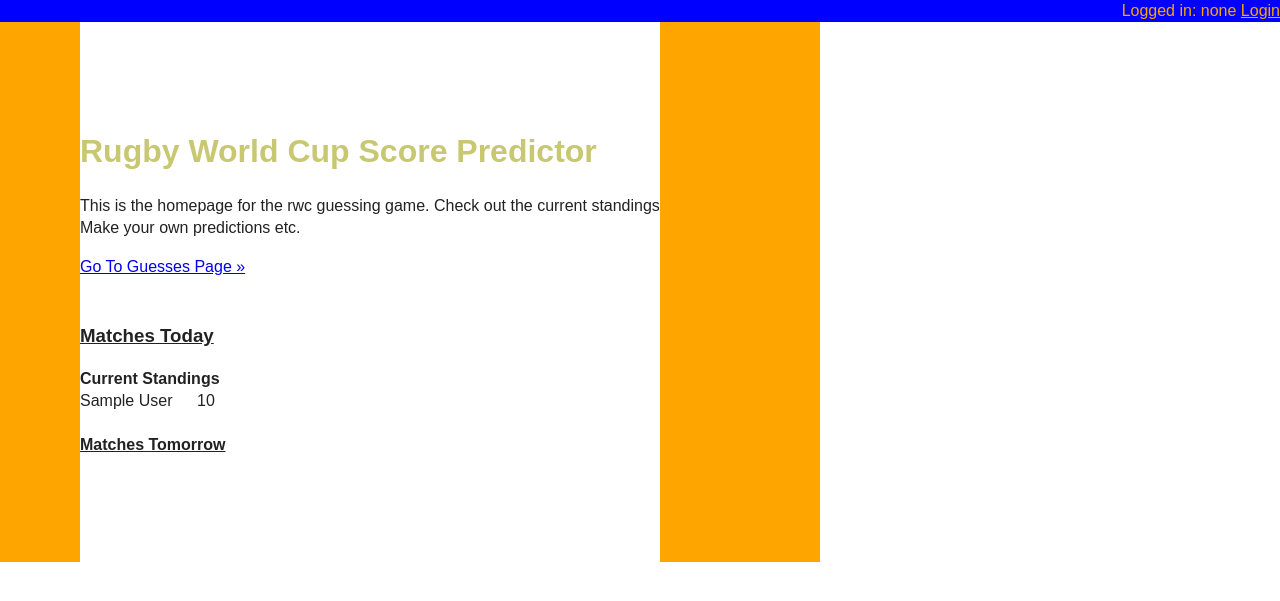
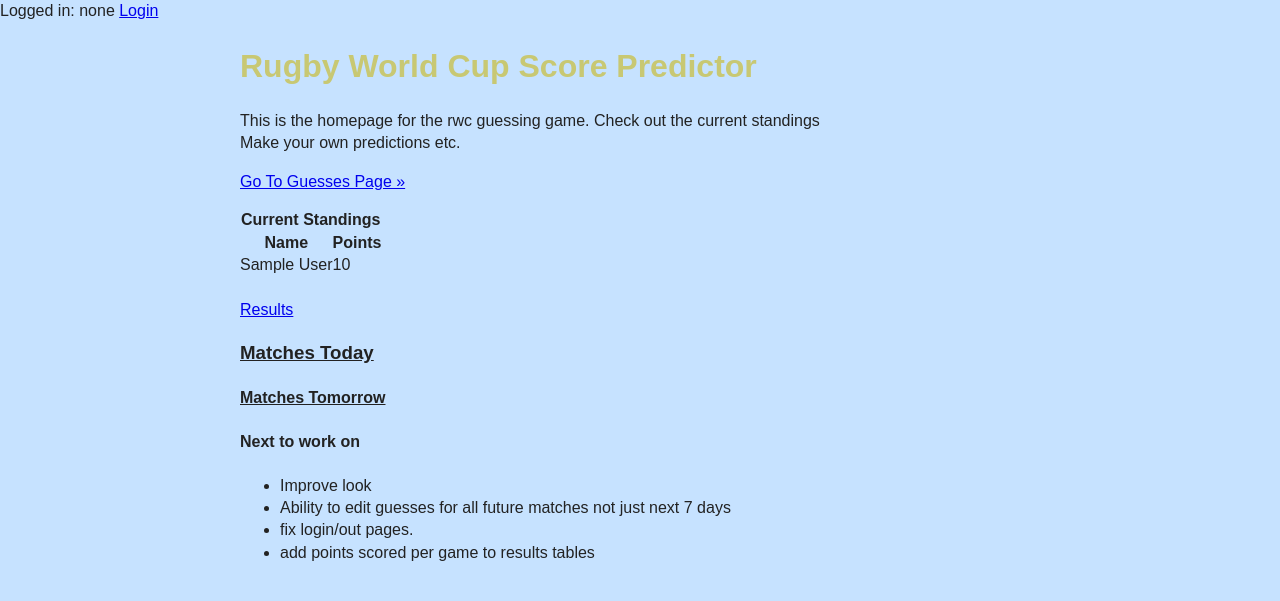
Before and after one commit to BarnettMichael/website, a Django app: page /rwc in a window 1280 px wide. Shown: the top 601 px of the page. Run offline with Django 3.2, Linux system fonts and the light colour scheme; tables that the repository leaves empty hold one stand-in row (values such as "Sample post"); some libraries are stand-ins or nearby versions.

Commit message:
added results view, small css changes

```diff
--- a/rwc/models.py
+++ b/rwc/models.py
@@ -70,7 +70,7 @@ class Guess(models.Model):
 
     match = models.ForeignKey(Match)
     user = models.ForeignKey(User)
-    score_difference = models.PositiveSmallIntegerField(blank=True, null=True)
+    score_difference = models.PositiveSmallIntegerField(blank=True, null=True, default=0)
     winning_team = models.ForeignKey(Team, blank=True, null=True)
 
     def __str__(self):
--- a/rwc/templates/rwc/rwc_home.html
+++ b/rwc/templates/rwc/rwc_home.html
@@ -14,28 +14,17 @@
           <p>
               <a class="btn btn-default" href="{% url 'rwc_guesses' %}" role="button">Go To Guesses Page &raquo;</a>
           </p>
-        <!-- <p><a class="btn btn-primary btn-lg" href="#" role="button">Learn more &raquo;</a></p> -->
       </div>
     </div>
 
     <div class="container">
-      <!-- Example row of columns -->
-      <div class="row">
-        <div class="col-md-4">
-            <h3>
-            <br id="matchlist">
-                <u>Matches Today</u>
-                {% for match in matches_today %}
-                    {{ match }} : {{ match.time }} </br>
-                {% endfor %}
-            </h3>
-        </div>
-      </div>
-      <div class=table>
         <table>
             <thead>
                 <tr>
                     <th colspan="2">Current Standings</th>
+                </tr>
+                <tr>
+                    <th>Name</th><th>Points</th>
                 </tr>
             </thead>
             <tbody>
@@ -45,20 +34,29 @@
                 </tr>
             {% endfor %}
              </tbody>
+        </table>
+        </br>
+        <a href="{% url 'rwc_results' %}">Results</a>
+        <h3>
+        <u>Matches Today</u></br>
+        {% for match in matches_today %}
+            {{ match }} : {{ match.time }} </br>
+        {% endfor %}
+        </h3>
 
-          </table>
-      </div>
-
-        <div class="row">
-            <div class="col-md-4">
         <h4>
-                    <u>Matches Tomorrow</u>
+        <u>Matches Tomorrow</u></br>
         {% for match in matches_tomorrow %}
-                        {{ match }} : {{ match.time }}</br>
+            {{ match }} : {{ match.time }} </br>
         {% endfor %}
         </h4>
-            </div>
 
-        </div>
+        <h4>Next to work on</h4>
+        <ul>
+            <li>Improve look</li>
+            <li>Ability to edit guesses for all future matches not just next 7 days</li>
+            <li>fix login/out pages.</li>
+            <li>add points scored per game to results tables</li>
+        </ul>
     </div>
 {% endblock %}
--- a/rwc/urls.py
+++ b/rwc/urls.py
@@ -4,5 +4,6 @@ from . import views
 urlpatterns = [
     url(r'^$', views.rwc_home, name='rwc_home'),
     url(r'^/$', views.rwc_home, name='rwc_home'),
-    url(r'^/guesses$', views.rwc_guesses, name='rwc_guesses')
+    url(r'^/guesses$', views.rwc_guesses, name='rwc_guesses'),
+    url(r'^/results$', views.rwc_results, name='rwc_results'),
 ]
--- a/rwc/views.py
+++ b/rwc/views.py
@@ -11,14 +11,16 @@ from .forms import GuessForm
 def rwc_home(request):
 
     users = User.objects.all().order_by('points').reverse()
-    upcoming_matches = Match.objects.all().order_by('time').exclude(time__lt=datetime.datetime.now())
+    upcoming_matches = Match.objects.all().exclude(time__lt=datetime.datetime.now()).order_by('time')
     matches_today = Match.objects.filter(time__year=datetime.datetime.today().year)\
                                  .filter(time__month=datetime.datetime.today().month)\
-                                 .filter(time__day=datetime.datetime.today().day)
+                                 .filter(time__day=datetime.datetime.today().day)\
+                                 .order_by('time')
 
     matches_tomorrow = Match.objects.filter(time__year=datetime.datetime.today().year)\
                                     .filter(time__month=datetime.datetime.today().month)\
-                                    .filter(time__day=(datetime.datetime.today().day + 1))
+                                    .filter(time__day=(datetime.datetime.today().day + 1))\
+                                    .order_by('time')
 
     return render(request, 'rwc/rwc_home.html', {'upcoming_matches': upcoming_matches,
                                                  'matches_today': matches_today,
@@ -36,7 +38,7 @@ def rwc_guesses(request):
     matches = Match.objects.all().order_by('time')
     guesses = Guess.objects.filter(user=user.user)\
                     .exclude(match__time__lt=datetime.datetime.now())\
-                    .exclude(match__time__gt=(datetime.datetime.now() + datetime.timedelta(days=4)))
+                    .exclude(match__time__gt=(datetime.datetime.now() + datetime.timedelta(days=7)))
 
     if request.method == "POST":
 
@@ -61,3 +63,13 @@ def rwc_guesses(request):
                                                     'guesses': guesses,
                                                     }
                     )
+
+def rwc_results(request):
+
+    matches = Match.objects.filter(time__lt=datetime.datetime.now()).order_by('time')
+    guesses = Guess.objects.filter(match__time__lt=datetime.datetime.now()).order_by('user')
+
+    return render(request, 'rwc/rwc_results.html', {'matches': matches,
+                                                    'guesses': guesses
+                                                    }
+                  )
--- a/website/static/css/main.css
+++ b/website/static/css/main.css
@@ -55,35 +55,36 @@ textarea {
 /* ==========================================================================
    Author's custom styles
    ========================================================================== */
+body {
+    background-color: #c6e2ff;
+}
 
 .jumbotron h1 {
     color: rgba(200, 200, 115, 1);
     }
 
-.navbar {
-    background-color: blue;
-    color: orange;
+/*.navbar {
+    background-color: #85ADAD;
+    color: #E65C00;
     text-align: right;
 }
 
 .navbar a {
-    color: orange;
+    color: #E65C00;
+}
+*/
+td.leftpanel, td.rightpanel {
+    width:15em;
+    height:540px;
 }
 
-td.leftpanel, td.rightpanel {
-    width:5em;
-    height:540px;
-    background-color:orange;
+div.matchguess {
+    border: 2px solid black;
 }
 
-td.rightpanel {
-    width: 10em;
-    align: right;
+.guesstable, .guesstable th, .guesstable td {
+    border: 0.5px solid gray
 }
-
-
-
-
 
 
 
```
Also changed, not shown: rwc/templates/rwc/rwc_results.html (added, +41 -0 lines), rwc/migrations/0007_auto_20150920_1226.py (added). Lines whose indentation alone changed are shown as unchanged.
